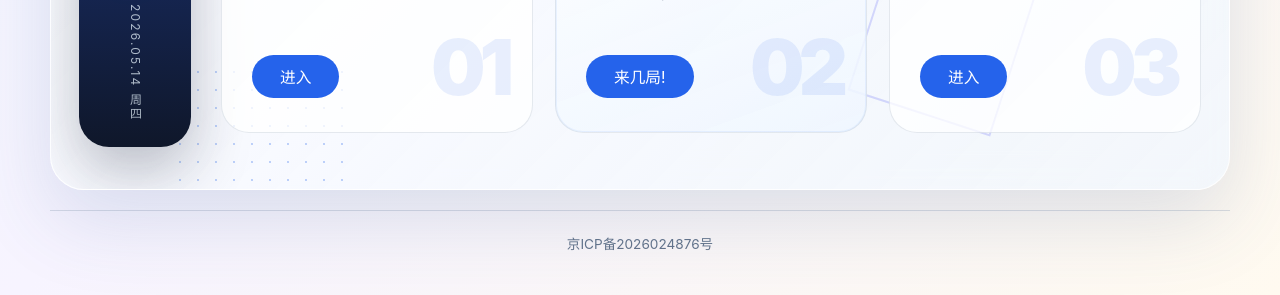
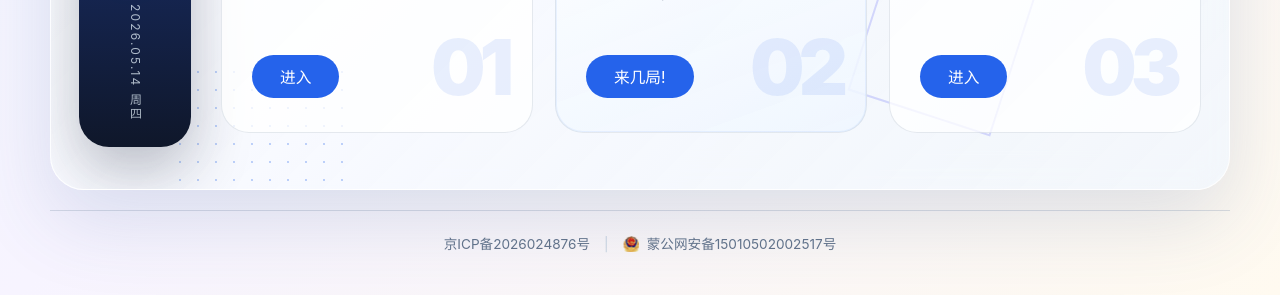
Before and after one commit to wulingfeng321/homework, a Flask app: page / in a window 1280 px wide. Shown: the part 858-1153 px from the top of the page. Run offline with Flask 3, Linux system fonts and the light colour scheme.

Commit message:
Add 公安联网备案号 and icon to footer
Co-Authored-By: Claude Opus 4.7 <noreply@anthropic.com>

```diff
--- a/static/css/style.css
+++ b/static/css/style.css
@@ -79,6 +79,20 @@ footer a {
 
 footer a:hover {
     color: #2563eb;
+}
+
+.footer-sep {
+    color: #cbd5e1;
+    margin: 0 10px;
+    font-size: 0.85rem;
+}
+
+.beian-icon {
+    display: inline-block;
+    vertical-align: -3px;
+    width: 16px;
+    height: 16px;
+    margin-right: 4px;
 }
 
 /* ===== 欢迎页 ===== */
--- a/templates/base.html
+++ b/templates/base.html
@@ -21,6 +21,11 @@
             <a href="https://beian.miit.gov.cn/" target="_blank" rel="noopener noreferrer">
                 京ICP备2026024876号
             </a>
+            <span class="footer-sep">|</span>
+            <a href="https://beian.mps.gov.cn/#/query/webSearch?code=15010502002517" target="_blank" rel="noopener noreferrer">
+                <img src="{{ url_for('static', filename='images/beian-icon.png') }}" alt="" class="beian-icon">
+                蒙公网安备15010502002517号
+            </a>
         </footer>
     </div>
 
```
Also changed, not shown: static/images/beian-icon.png (added).
